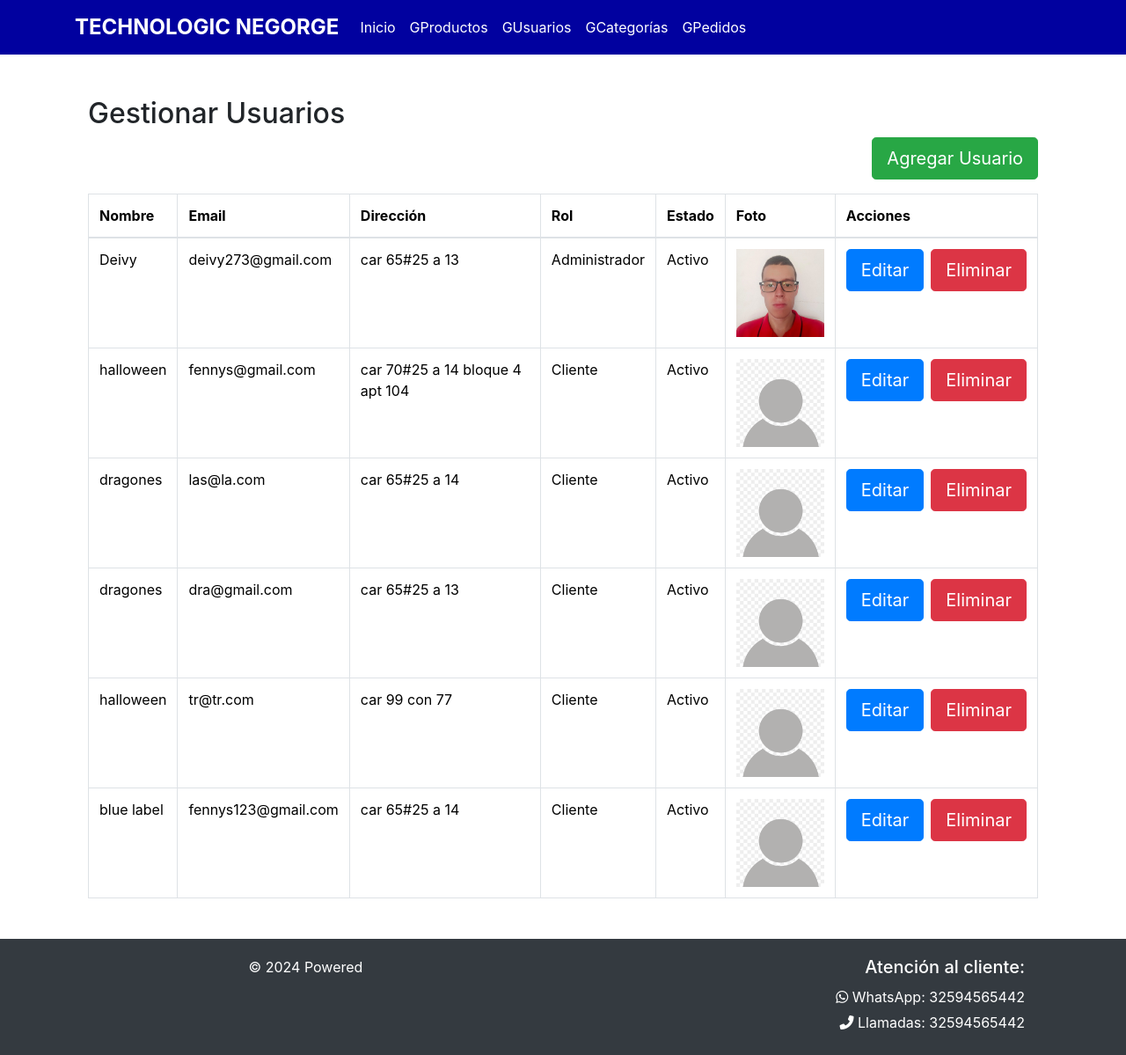
After one commit to dragones46/Equino, a Django app: page /gestionar-usuarios/ in a window 1280 px wide. The commit adds this page. Shown: the whole page at 88% size. Run offline with Django 4.2, Linux system fonts and the light colour scheme; a user stored in the database is signed in; data comes from the database, SQL or seed files in the repository; both versions use the stored data as it was after the commit; some libraries are stand-ins or nearby versions.

Commit message:
hice la crud de usuario,falta pago y arreglar algunas cosas

```diff
--- /dev/null
+++ b/Equino/concentrado_equino/static/Equino/js/deshabilitar.js
@@ -0,0 +1,5 @@
+document.addEventListener('DOMContentLoaded', function() {
+    document.addEventListener('contextmenu', function(e) {
+        e.preventDefault(); // Previene el menú contextual por defecto
+    });
+});
--- a/Equino/concentrado_equino/templates/Equino/admin/dashboard.html
+++ b/Equino/concentrado_equino/templates/Equino/admin/dashboard.html
@@ -21,11 +21,11 @@
         </div>
         <div class="col-md-3">
             <div class="card">
-                <img src="{% static 'images/gestionar_usuarios.png' %}" class="card-img-top" alt="Gestionar Usuarios">
+                <img src="{% static 'Equino/img/user.png' %}" class="card-img-top" alt="Gestionar Usuarios">
                 <div class="card-body">
                     <h5 class="card-title">Gestionar Usuarios</h5>
                     <p>Aqui puedes gestionar tus usuarios</p>
-                    <a href="#" class="btn btn-primary">Ir</a>
+                    <a href="{% url 'gestionar_usuarios' %}" class="btn btn-primary">Ir</a>
                 </div>
             </div>
         </div>
--- a/Equino/concentrado_equino/templates/Equino/barNavInicio.html
+++ b/Equino/concentrado_equino/templates/Equino/barNavInicio.html
@@ -7,10 +7,8 @@
     <meta name="viewport" content="width=device-width, initial-scale=1.0">
     <title>{% block titulo %}...{% endblock %}</title>
 
-    <link href="https://cdn.jsdelivr.net/npm/bootstrap@5.3.2/dist/css/bootstrap.min.css" rel="stylesheet">
-    <link rel="stylesheet" href="{% static 'Equino/css/style.css' %}">
     <!-- Bootstrap y estilos -->
-    <link href="https://cdn.jsdelivr.net/npm/bootstrap@5.3.2/dist/css/bootstrap.min.css" rel="stylesheet">
+    <link href="https://cdn.jsdelivr.net/npm/bootstrap@5.3.3/dist/css/bootstrap.min.css" rel="stylesheet" integrity="sha384-QWTKZyjpPEjISv5WaRU9OFeRpok6YctnYmDr5pNlyT2bRjXh0JMhjY6hW+ALEwIH" crossorigin="anonymous">
     <link href="https://cdn.datatables.net/1.13.6/css/dataTables.bootstrap5.min.css" rel="stylesheet">
     <link href="https://stackpath.bootstrapcdn.com/bootstrap/4.5.2/css/bootstrap.min.css" rel="stylesheet">
     <link rel="stylesheet" href="https://cdnjs.cloudflare.com/ajax/libs/font-awesome/6.0.0-beta3/css/all.min.css">
@@ -22,6 +20,8 @@
     <!-- Scripts -->
     <script src="https://cdn.jsdelivr.net/npm/bootstrap@5.3.2/dist/js/bootstrap.bundle.min.js"></script>
     <script src="{% static 'Equino/js/jquery-3.7.1.min.js' %}"></script>
+    <!--   <script src="{% static 'Equino/js/deshabilitar.js' %}"></script>  -->
+
     <style>
         .navbar {
             background-color: #01019f;
@@ -124,16 +124,16 @@
                         <a class="nav-link" href="{% url 'admin_dashboard' %}">Inicio</a>
                     </li>
                     <li class="nav-item {% if request.path == '/gestionar_productos/' %}active{% endif %}">
-                        <a class="nav-link" href="{% url 'gestionar_productos' %}">Gestionar Productos</a>
+                        <a class="nav-link" href="{% url 'gestionar_productos' %}">GProductos</a>
                     </li>
                     <li class="nav-item {% if request.path == '/gestionar_usuarios/' %}active{% endif %}">
-                        <a class="nav-link" href="#">Gestionar Usuarios</a>
+                        <a class="nav-link" href="{% url 'gestionar_usuarios' %}">GUsuarios</a>
                     </li>
                     <li class="nav-item {% if request.path == '/gestionar_categorias/' %}active{% endif %}">
-                        <a class="nav-link" href="#">Gestionar Categorías</a>
+                        <a class="nav-link" href="#">GCategorías</a>
                     </li>
                     <li class="nav-item {% if request.path == '/gestionar_pedidos/' %}active{% endif %}">
-                        <a class="nav-link" href="#">Gestionar Pedidos</a>
+                        <a class="nav-link" href="#">GPedidos</a>
                     </li>
                 </ul>
             </div>
@@ -156,6 +156,7 @@
         {% endblock %}
     </div>
 
+    <!-- Footer -->
     <footer class="bg-dark text-white footer">
         <div class="container">
             <div class="row w-100">
@@ -173,6 +174,10 @@
         </div>
     </footer>
     </div>
+
+    <script src="https://code.jquery.com/jquery-3.6.0.min.js"></script>
+    <script src="https://stackpath.bootstrapcdn.com/bootstrap/4.5.2/js/bootstrap.bundle.min.js"></script>
+
 </body>
 
 </html>
--- /dev/null
+++ b/Equino/concentrado_equino/templates/Equino/usuario/gestionar_usuario.html
@@ -0,0 +1,174 @@
+{% extends 'Equino/barNavInicio.html' %}
+{% load static %}
+
+{% block titulo %}Gestionar Usuarios{% endblock %}
+
+{% block contenedor %}
+<div class="container mt-5">
+    <h2>Gestionar Usuarios</h2>
+    <div class="d-flex justify-content-end mb-3">
+        <button type="button" class="btn btn-success btn-lg" data-bs-toggle="modal" data-bs-target="#agregarUsuarioModal">
+            Agregar Usuario
+        </button>
+    </div>
+    <div class="table-responsive">
+        <table class="table table-bordered table-hover">
+            <thead>
+                <tr>
+                    <th>Nombre</th>
+                    <th>Email</th>
+                    <th>Dirección</th>
+                    <th>Rol</th>
+                    <th>Estado</th>
+                    <th>Foto</th>
+                    <th>Acciones</th>
+                </tr>
+            </thead>
+            <tbody>
+                {% for usuario in usuarios %}
+                <tr>
+                    <td>{{ usuario.nombre }}</td>
+                    <td>{{ usuario.email }}</td>
+                    <td>{{ usuario.direccion }}</td>
+                    <td>{{ usuario.get_rol_display }}</td>
+                    <td>{{ usuario.get_estado_display }}</td>
+                    <td><img src="{{ usuario.foto.url }}" alt="{{ usuario.nombre }}" style="width: 100px; height: 100px;"></td>
+                    <td>
+                        <div class="d-flex justify-content-between">
+                            <button type="button" class="btn btn-primary btn-lg me-2" data-bs-toggle="modal" data-bs-target="#editarUsuarioModal{{ usuario.id }}">
+                                Editar
+                            </button>
+                            <form method="post" style="display:inline;">
+                                {% csrf_token %}
+                                <button type="submit" name="eliminar" value="{{ usuario.id }}" class="btn btn-danger btn-lg" onclick="return confirm('¿Está seguro de eliminar este usuario?');">
+                                    Eliminar
+                                </button>
+                            </form>
+                        </div>
+                    </td>
+                </tr>
+                {% endfor %}
+            </tbody>
+        </table>
+    </div>
+</div>
+
+<!-- Modal para agregar usuarios -->
+<div class="modal fade" id="agregarUsuarioModal" tabindex="-1" aria-labelledby="agregarUsuarioModalLabel" aria-hidden="true">
+    <div class="modal-dialog modal-lg">
+        <div class="modal-content">
+            <div class="modal-header">
+                <h5 class="modal-title" id="agregarUsuarioModalLabel">Agregar Usuario</h5>
+                <button type="button" class="btn-close" data-bs-dismiss="modal" aria-label="Close"></button>
+            </div>
+            <div class="modal-body">
+                <form method="post" enctype="multipart/form-data">
+                    {% csrf_token %}
+                    <div class="mb-3">
+                        <label for="nombre" class="form-label">Nombre</label>
+                        <input type="text" class="form-control" id="nombre" name="nombre" required>
+                    </div>
+                    <div class="mb-3">
+                        <label for="email" class="form-label">Email</label>
+                        <input type="email" class="form-control" id="email" name="email" required>
+                    </div>
+                    <div class="mb-3">
+                        <label for="direccion" class="form-label">Dirección</label>
+                        <input type="text" class="form-control" id="direccion" name="direccion" required>
+                    </div>
+                    <div class="mb-3">
+                        <label for="password" class="form-label">Contraseña</label>
+                        <input type="password" class="form-control" id="password" name="password" required>
+                    </div>
+                    <div class="mb-3">
+                        <label for="confirm_password" class="form-label">Confirmar Contraseña</label>
+                        <input type="password" class="form-control" id="confirm_password" name="confirm_password" required>
+                    </div>
+                    <div class="mb-3">
+                        <label for="rol" class="form-label">Rol</label>
+                        <select class="form-select" id="rol" name="rol" required>
+                            {% for rol in form.fields.rol.choices %}
+                            <option value="{{ rol.0 }}">{{ rol.1 }}</option>
+                            {% endfor %}
+                        </select>
+                    </div>
+                    <div class="mb-3">
+                        <label for="estado" class="form-label">Estado</label>
+                        <select class="form-select" id="estado" name="estado" required>
+                            {% for estado in form.fields.estado.choices %}
+                            <option value="{{ estado.0 }}">{{ estado.1 }}</option>
+                            {% endfor %}
+                        </select>
+                    </div>
+                    <div class="mb-3">
+                        <label for="foto" class="form-label">Foto</label>
+                        <input type="file" class="form-control" id="foto" name="foto" accept="image/*">
+                    </div>
+                    <button type="submit" name="agregar" class="btn btn-success btn-lg">Agregar</button>
+                </form>
+            </div>
+        </div>
+    </div>
+</div>
+
+<!-- Modales para editar usuarios -->
+{% for usuario in usuarios %}
+<div class="modal fade" id="editarUsuarioModal{{ usuario.id }}" tabindex="-1" aria-labelledby="editarUsuarioModalLabel{{ usuario.id }}" aria-hidden="true">
+    <div class="modal-dialog modal-lg">
+        <div class="modal-content">
+            <div class="modal-header">
+                <h5 class="modal-title" id="editarUsuarioModalLabel{{ usuario.id }}">Editar Usuario</h5>
+                <button type="button" class="btn-close" data-bs-dismiss="modal" aria-label="Close"></button>
+            </div>
+            <div class="modal-body">
+                <form method="post" enctype="multipart/form-data">
+                    {% csrf_token %}
+                    <input type="hidden" name="editar" value="{{ usuario.id }}">
+                    <div class="mb-3">
+                        <label for="nombre{{ usuario.id }}" class="form-label">Nombre</label>
+                        <input type="text" class="form-control" id="nombre{{ usuario.id }}" name="nombre" value="{{ usuario.nombre }}" required>
+                    </div>
+                    <div class="mb-3">
+                        <label for="email{{ usuario.id }}" class="form-label">Email</label>
+                        <input type="email" class="form-control" id="email{{ usuario.id }}" name="email" value="{{ usuario.email }}" required>
+                    </div>
+                    <div class="mb-3">
+                        <label for="direccion{{ usuario.id }}" class="form-label">Dirección</label>
+                        <input type="text" class="form-control" id="direccion{{ usuario.id }}" name="direccion" value="{{ usuario.direccion }}" required>
+                    </div>
+                    <div class="mb-3">
+                        <label for="password{{ usuario.id }}" class="form-label">Contraseña (dejar en blanco si no se desea cambiar)</label>
+                        <input type="password" class="form-control" id="password{{ usuario.id }}" name="password">
+                    </div>
+                    <div class="mb-3">
+                        <label for="confirm_password{{ usuario.id }}" class="form-label">Confirmar Contraseña</label>
+                        <input type="password" class="form-control" id="confirm_password{{ usuario.id }}" name="confirm_password">
+                    </div>
+                    <div class="mb-3">
+                        <label for="rol{{ usuario.id }}" class="form-label">Rol</label>
+                        <select class="form-select" id="rol{{ usuario.id }}" name="rol" required>
+                            {% for rol in form.fields.rol.choices %}
+                            <option value="{{ rol.0 }}" {% if usuario.rol == rol.0 %}selected{% endif %}>{{ rol.1 }}</option>
+                            {% endfor %}
+                        </select>
+                    </div>
+                    <div class="mb-3">
+                        <label for="estado{{ usuario.id }}" class="form-label">Estado</label>
+                        <select class="form-select" id="estado{{ usuario.id }}" name="estado" required>
+                            {% for estado in form.fields.estado.choices %}
+                            <option value="{{ estado.0 }}" {% if usuario.estado == estado.0 %}selected{% endif %}>{{ estado.1 }}</option>
+                            {% endfor %}
+                        </select>
+                    </div>
+                    <div class="mb-3">
+                        <label for="foto{{ usuario.id }}" class="form-label">Foto</label>
+                        <input type="file" class="form-control" id="foto{{ usuario.id }}" name="foto" accept="image/*">
+                    </div>
+                    <button type="submit" class="btn btn-primary btn-lg">Guardar Cambios</button>
+                </form>
+            </div>
+        </div>
+    </div>
+</div>
+{% endfor %}
+{% endblock %}
--- a/Equino/concentrado_equino/urls.py
+++ b/Equino/concentrado_equino/urls.py
@@ -33,4 +33,8 @@ urlpatterns = [
     path('gestionar-productos/', views.gestionar_productos, name='gestionar_productos'),
     path('administradores/', views.admin_dashboard, name='admin_dashboard'),
 
+
+#CRUD USUARIOS
+    path('gestionar-usuarios/', views.gestionar_usuarios, name='gestionar_usuarios'),
+
 ]
--- a/Equino/concentrado_equino/views.py
+++ b/Equino/concentrado_equino/views.py
@@ -106,7 +106,7 @@ def registro(request):
         password2 = request.POST.get('confirmar_contrasena')
 
         # Validación de nombre: solo letras y espacios
-        if not re.match("^[A-Za-z\s]+$", nombre):
+        if not re.match("^[A-Za-z\\s]+$", nombre):
             messages.warning(request, "El nombre solo puede contener letras y espacios.")
             return redirect("registrarse")
 
@@ -120,9 +120,8 @@ def registro(request):
             messages.warning(request, "Las contraseñas no coinciden.")
             return redirect("registrarse")
 
-        # Verificar si el usuario ya existe (email o nombre como username)
-        if Usuario.objects.filter(email=email).exists():
-            messages.warning(request, "El correo ya está registrado.")
+        # Validar si el correo ya existe
+        if validar_email_existente(request, email):
             return redirect("registrarse")
 
 
@@ -130,15 +129,17 @@ def registro(request):
         Usuario.objects.create(
             nombre=nombre,
             email=email,
-            username=email,
+            username=email,  # Usar el username único generado
             direccion=direccion,
-            password=hash_password(password1)  # Usamos make_password de Django
+            password=make_password(password1)  # Usamos make_password de Django
         )
 
         messages.success(request, "Usuario creado exitosamente.")
         return redirect("login")
 
     return render(request, 'Equino/registro/registro.html')
+
+
 
 def login(request):
     if request.method == 'POST':
@@ -422,3 +423,79 @@ def admin_dashboard(request):
         messages.warning(request, "Acceso denegado.")
         return redirect('index')
     return render(request, 'Equino/admin/dashboard.html')
+
+
+# Crud de usuarios
+@login_required
+def gestionar_usuarios(request):
+    if request.user.rol != 1:
+        return redirect('perfil')
+
+    usuarios = Usuario.objects.all()
+    form = UsuarioForm()
+
+    if request.method == 'POST':
+        if 'agregar' in request.POST:
+            form = UsuarioForm(request.POST, request.FILES)
+            email = request.POST.get('email')
+            username = email  # Asigna el correo electrónico al campo username
+
+            # Validar si el email o el username ya existen
+            if validar_email_existente(request, email):
+                return redirect('gestionar_usuarios')
+
+            if form.is_valid():
+                usuario = form.save(commit=False)
+                usuario.username = username  # Asigna el username antes de guardar
+                try:
+                    usuario.save()
+                    messages.success(request, "Usuario agregado exitosamente.")
+                except IntegrityError:
+                    messages.error(request, "Error de integridad: El nombre de usuario o el correo ya existen.")
+                return redirect('gestionar_usuarios')
+            else:
+                messages.warning(request, "Error al agregar el usuario. Verifique los datos.")
+
+        elif 'editar' in request.POST:
+            usuario_id = request.POST.get('editar')
+            usuario = get_object_or_404(Usuario, id=usuario_id)
+            email = request.POST.get('email')
+            username = email  # Asigna el correo electrónico al campo username
+
+            # Validar si el email o el username ya existen (excluyendo el usuario actual)
+            if validar_email_existente(request, email, usuario_id):
+                return redirect('gestionar_usuarios')
+
+            form = UsuarioForm(request.POST, request.FILES, instance=usuario)
+            if form.is_valid():
+                usuario = form.save(commit=False)
+                usuario.username = username  # Asigna el username antes de guardar
+                try:
+                    usuario.save()
+                    messages.success(request, "Usuario actualizado exitosamente.")
+                except IntegrityError:
+                    messages.error(request, "Error de integridad: El nombre de usuario o el correo ya existen.")
+                return redirect('gestionar_usuarios')
+            else:
+                messages.warning(request, "Error al actualizar el usuario. Verifique los datos.")
+
+        elif 'eliminar' in request.POST:
+            usuario_id = request.POST.get('eliminar')
+            usuario = get_object_or_404(Usuario, id=usuario_id)
+            usuario.delete()
+            messages.success(request, "Usuario eliminado exitosamente.")
+            return redirect('gestionar_usuarios')
+
+    return render(request, 'Equino/usuario/gestionar_usuario.html', {'usuarios': usuarios, 'form': form})
+
+#VALIDACION DE EMAIL
+def validar_email_existente(request, email, usuario_id=None):
+    if Usuario.objects.filter(email=email).exclude(id=usuario_id).exists():
+        messages.warning(request, "El correo ya está registrado.")
+        return True
+    return False
+
+
+#VALIDACION DE USUARIO
+def validar_username_existente(username):
+    return Usuario.objects.filter(username=username).exists()
```
Also changed, not shown: Equino/concentrado_equino/models.py (+9 -16 lines), Equino/concentrado_equino/templates/Equino/barNav.html (+18 -2 lines), Equino/concentrado_equino/static/Equino/img/user.png (added), Equino/db.sqlite3, Equino/media/usuarios/WhatsApp_Image_2023-06-20_at_9.09.04_PM_0WWZ8eU.jpeg (added), Equino/media/usuarios/WhatsApp_Image_2023-06-20_at_9.09.04_PM_4CvqxAj.jpeg (added), Equino/media/usuarios/WhatsApp_Image_2023-06-20_at_9.09.04_PM_IKjXqYj.jpeg (added), Equino/media/usuarios/WhatsApp_Image_2023-06-20_at_9.09.04_PM_JdXaViH.jpeg (added), Equino/media/usuarios/WhatsApp_Image_2023-06-20_at_9.09.04_PM_PMR9SfX.jpeg (added), Equino/media/usuarios/WhatsApp_Image_2023-06-20_at_9.09.04_PM_i1GK9fJ.jpeg (added), Equino/media/usuarios/WhatsApp_Image_2023-06-20_at_9.09.04_PM_lleq90S.jpeg (added), Equino/media/usuarios/WhatsApp_Image_2023-06-20_at_9.09.04_PM_pgNO2j2.jpeg (added), Equino/media/usuarios/WhatsApp_Image_2023-06-20_at_9.09.04_PM_wQt0bef.jpeg (added). Lines whose indentation alone changed are shown as unchanged.
